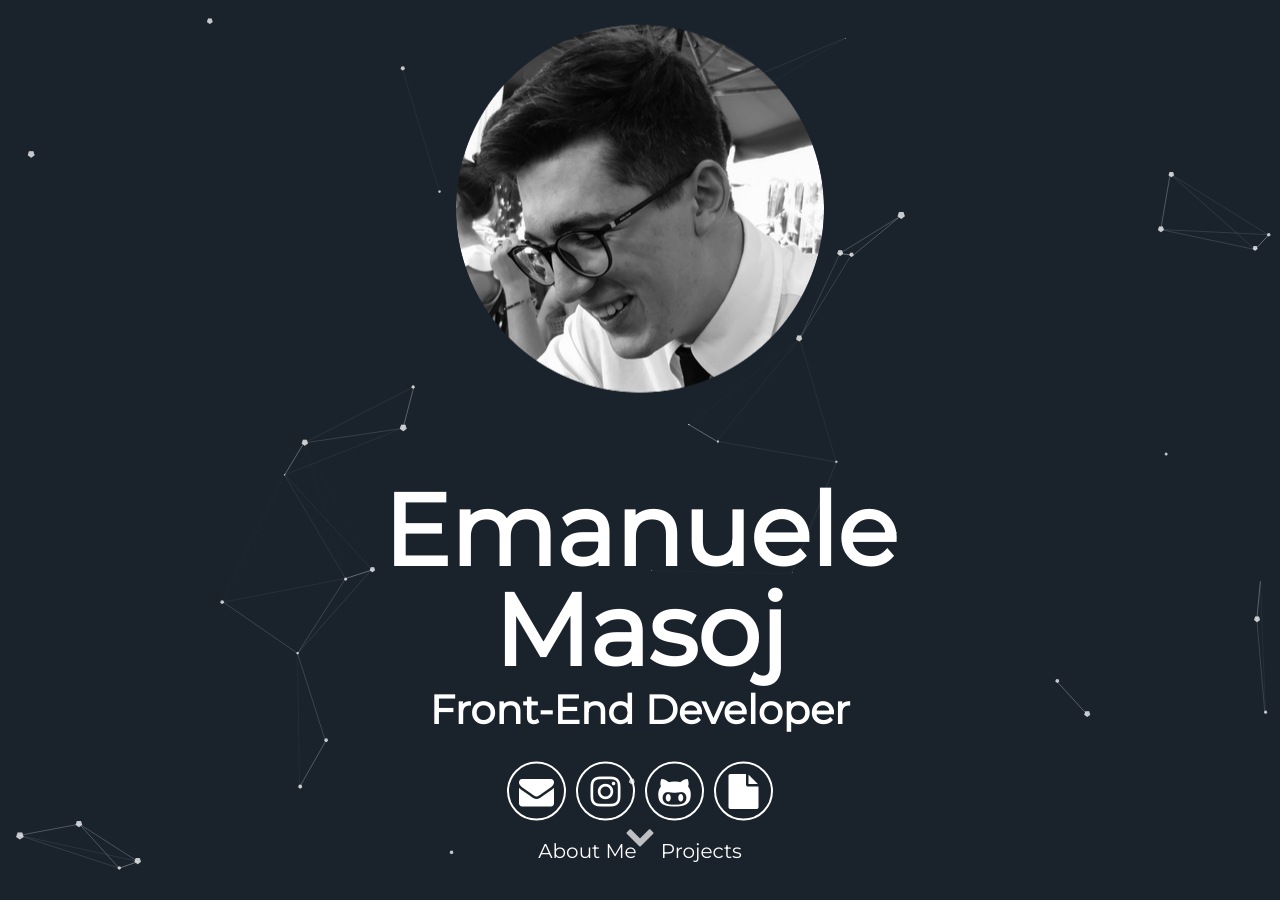
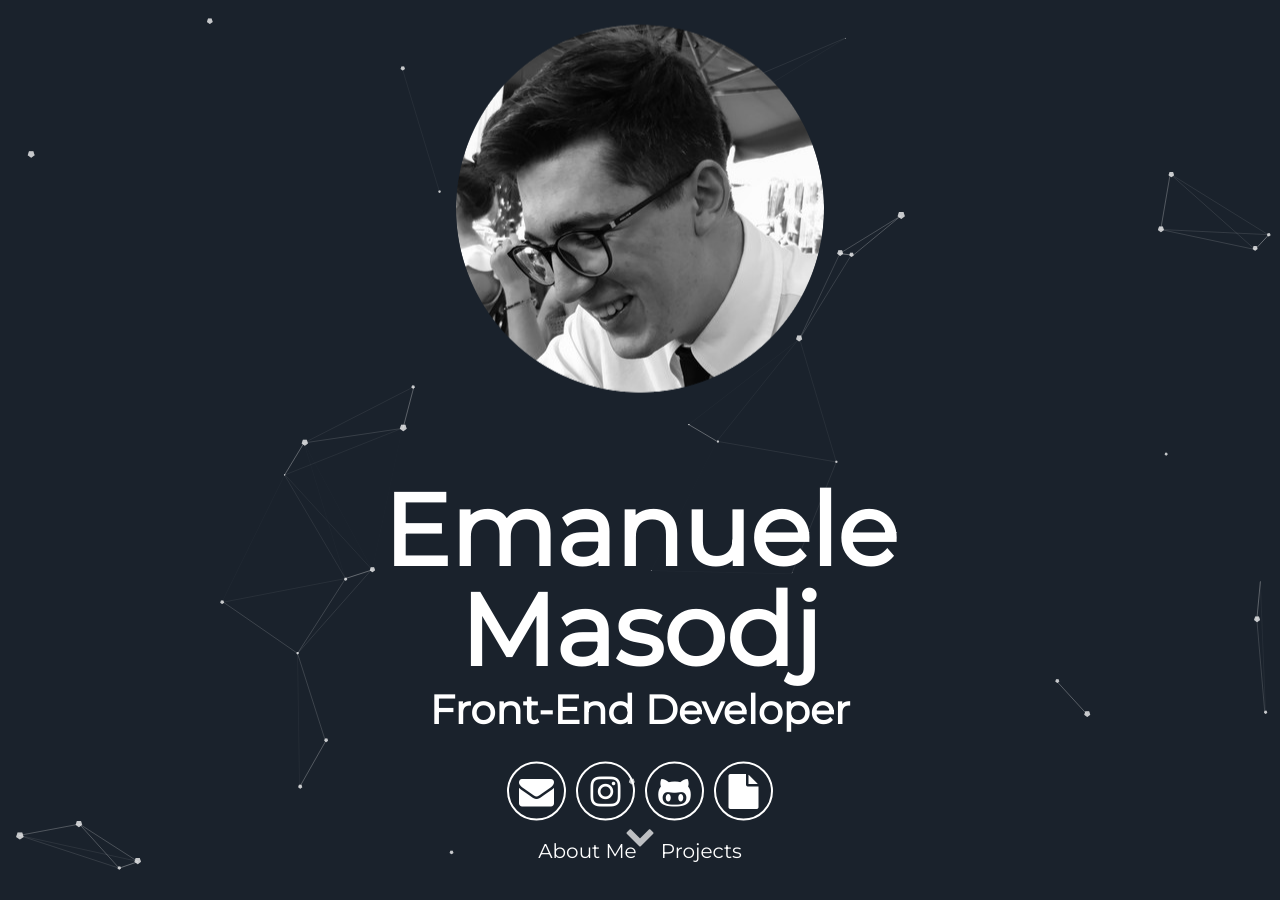
Before and after one commit to ClarkStoro/clarkstoro.github.io, a Jekyll site: the page built from index.html, in a window 1280 px wide and 900 px high. Built offline with Jekyll 4.4.1, drawn with Linux system fonts in a browser that asks for light colours.

Commit message:
Update header.html

```diff
--- a/_includes/header.html
+++ b/_includes/header.html
@@ -6,7 +6,7 @@
       </div>
 
       <h1>
-        <span class="site-title">{{site.username}}j</span>
+        <span class="site-title">{{site.username}}dj</span>
         <span class="site-description">{{site.user_title}}</span>
       </h1>
       <div class="header-icons">
```
